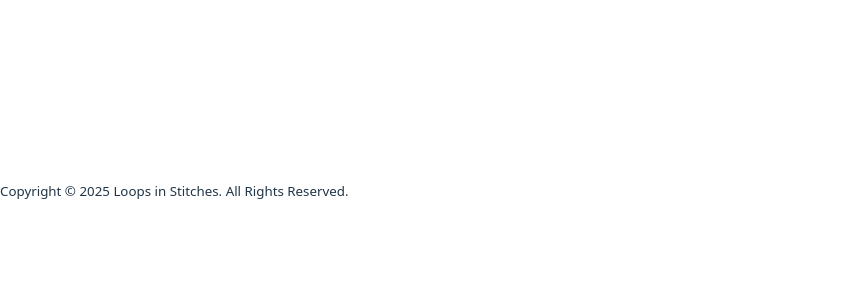
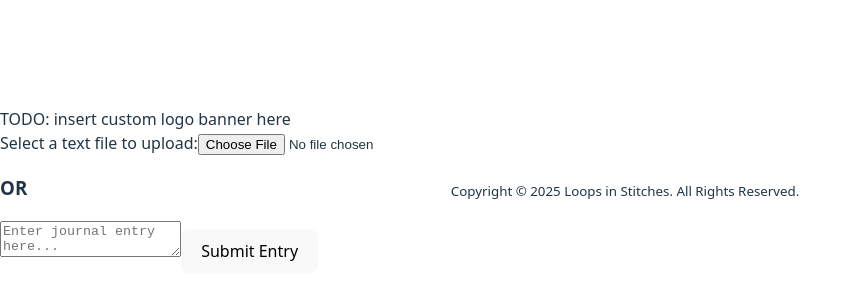
Before and after one commit to izabelle-g/loops-in-stitches, a React (Vite) app in the folder frontend/: page / in a window 1280 px wide. Shown: the part 210-510 px from the top of the page, without its empty margins (0-862 px from the left). Built offline with nearby package versions, Linux system fonts and the light colour scheme; no server answers.

Commit message:
Can now switch pages

```diff
--- a/frontend/src/App.jsx
+++ b/frontend/src/App.jsx
@@ -1,7 +1,19 @@
-import React, { useEffect, useState } from 'react';
+import React, { useState } from 'react';
 import JournalInput from './components/JournalInput';
+import DesignArea from './components/DesignArea';
 
 function App() {
+  const [screen, setScreen] = useState('toHome');
+  const changeScreen = (page) => { setScreen(page) };
+
+  if(screen == 'toHome') return <JournalInput update={ changeScreen }/>;
+  else if(screen == 'toCanvas') return <DesignArea update={ changeScreen }/>;
+  //else if(screen == 'toExport') return ;
+}
+
+export default App;
+
+/*
   const [message, setMessage] = useState('');
 
   useEffect(() => {
@@ -12,11 +24,9 @@
       .catch((error) => console.error(error));
   }, []);
 
+  // TODO: switch pages
   return (
     <div>
       <p>{message}</p>
     </div>
-  );
-}
-
-export default App;
+  );*/
--- /dev/null
+++ b/frontend/src/components/DesignArea.jsx
@@ -0,0 +1,17 @@
+const DesignArea = (props) => {
+    const handleClick = (e) => { props.update(e.target.name) };
+
+    return(
+        <div>
+
+            <button type="button" name="toHome" onClick={ handleClick }>Back</button>
+            <button type="button" name="toExport" onClick={ handleClick }>Export</button>
+        </div>
+    )
+}
+
+export default DesignArea;
+
+const handleClick = (e) => {
+    props.update([e.target.name, e.target.value]);
+}
--- a/frontend/src/components/JournalInput.jsx
+++ b/frontend/src/components/JournalInput.jsx
@@ -1,6 +1,6 @@
 import { useState } from 'react';
 
-const JournalInput = () => {
+const JournalInput = (props) => {
     const [text, setText] = useState("");
     const [result, setResult] = useState(null);
     const [disableText, setDisableText] = useState(false);
@@ -46,12 +46,17 @@
             if(!res.ok) throw new Error("Failed to perform analysis.");
 
             const data = await res.json();
-            setResult(data); // TODO: generate colour palette
+            setResult(data);
         } catch(err) {
             console.error("Error fetching sentiment:", err);
             setResult({ err: "Failed to analyze text" });
         }
-        console.log(result); // for testing TODO: remove
+
+        // generate colour palettes
+        for(let i = 0; i < NUM_PAL; i++) { genPalette(result) };
+
+        // change screen to canvas
+        props.update(e.target.name);
     };
 
     return(
@@ -66,7 +71,7 @@
 
                 <h3>OR</h3>
                 <textarea name="textEntry" id="textEntry" placeholder="Enter journal entry here..." onChange={ handleText } disabled={ disableText }></textarea>
-                <button type="button" name="toSubmit" onClick={ analyze }>Submit Entry</button>
+                <button type="button" name="toCanvas" onClick={ analyze }>Submit Entry</button>
             </div>
         </div>
     )
--- a/frontend/src/helpers/colour.js
+++ b/frontend/src/helpers/colour.js
@@ -43,6 +43,7 @@
 ];
 let palettes = []; // palettes to be used for pattern generation
 
+// TODO: Remove later on
 const test1 = [
     { label: 'fear', score: 0.9617002010345459 },
     { label: 'neutral', score: 0.011039502918720245 },
@@ -61,7 +62,7 @@
     { label: 'neutral', score: 0.005764586851000786},
     { label: 'sadness', score: 0.002092392183840275},
     { label: 'surprise', score: 0.008528684265911579}
-  ];
+];
 
 function genPalette(results) {
     let newPalette = [];
@@ -116,7 +117,7 @@
       if(swapped === false) break;
     }
     return result;
-  }
+}
 
 function hslToHex(h, s, l) {
     let chroma, h1, x, match;
--- /dev/null
+++ b/frontend/src/helpers/flowfield.js
@@ -0,0 +1 @@
+// flowfield
--- /dev/null
+++ b/frontend/src/helpers/particles.js
@@ -0,0 +1,3 @@
+class Particle {
+
+}
--- /dev/null
+++ b/frontend/src/helpers/pdfExport.js
@@ -0,0 +1 @@
+// TODO: export pdf
```
Also changed, not shown: frontend/src/components/CanvasArea.jsx (added, +10 -0 lines), frontend/src/components/ControlArea.jsx (added, +9 -0 lines), frontend/src/components/PaletteArea.jsx (added, +23 -0 lines), 1 other file (tests, documents, lock files or other folders).
